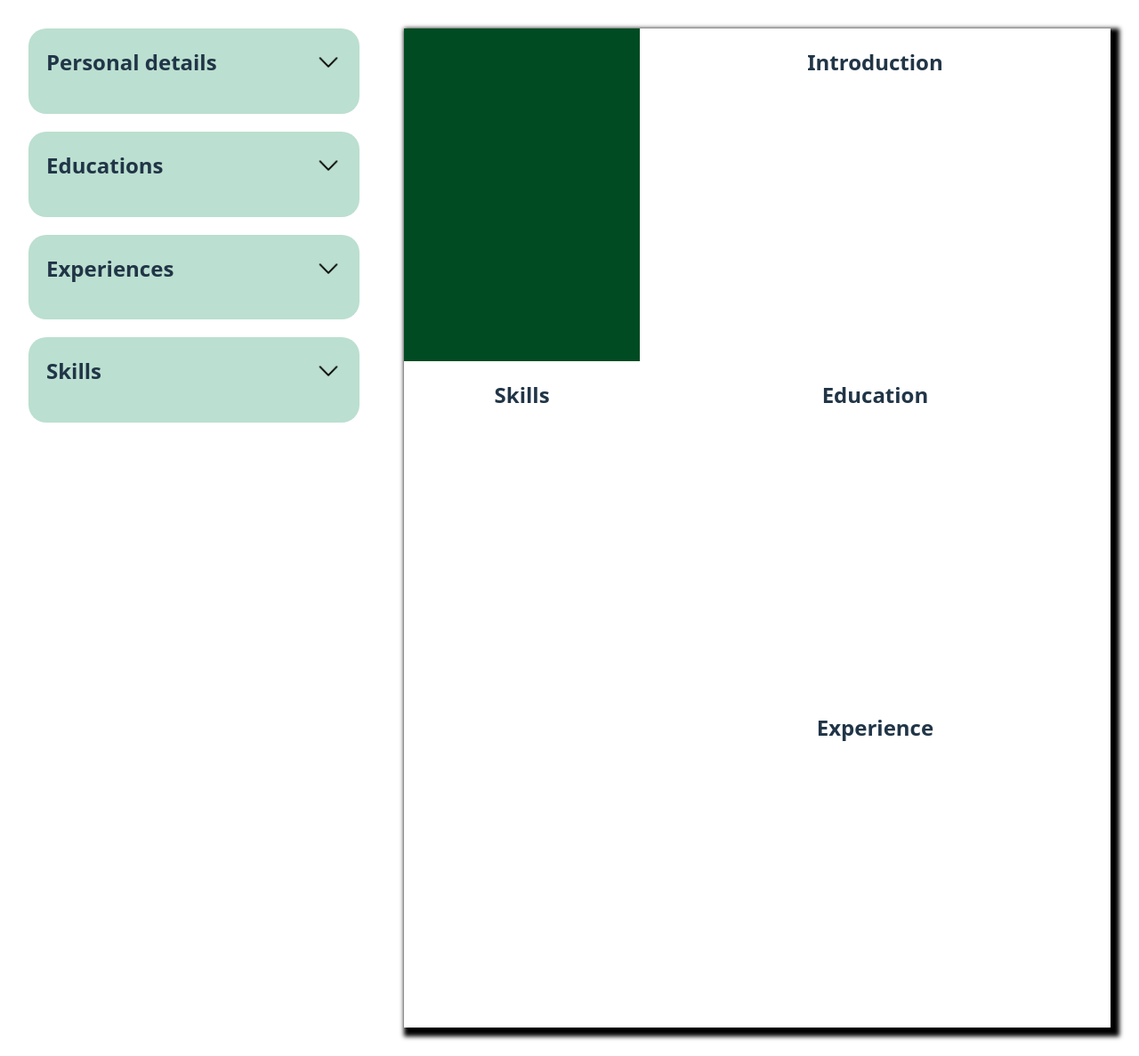
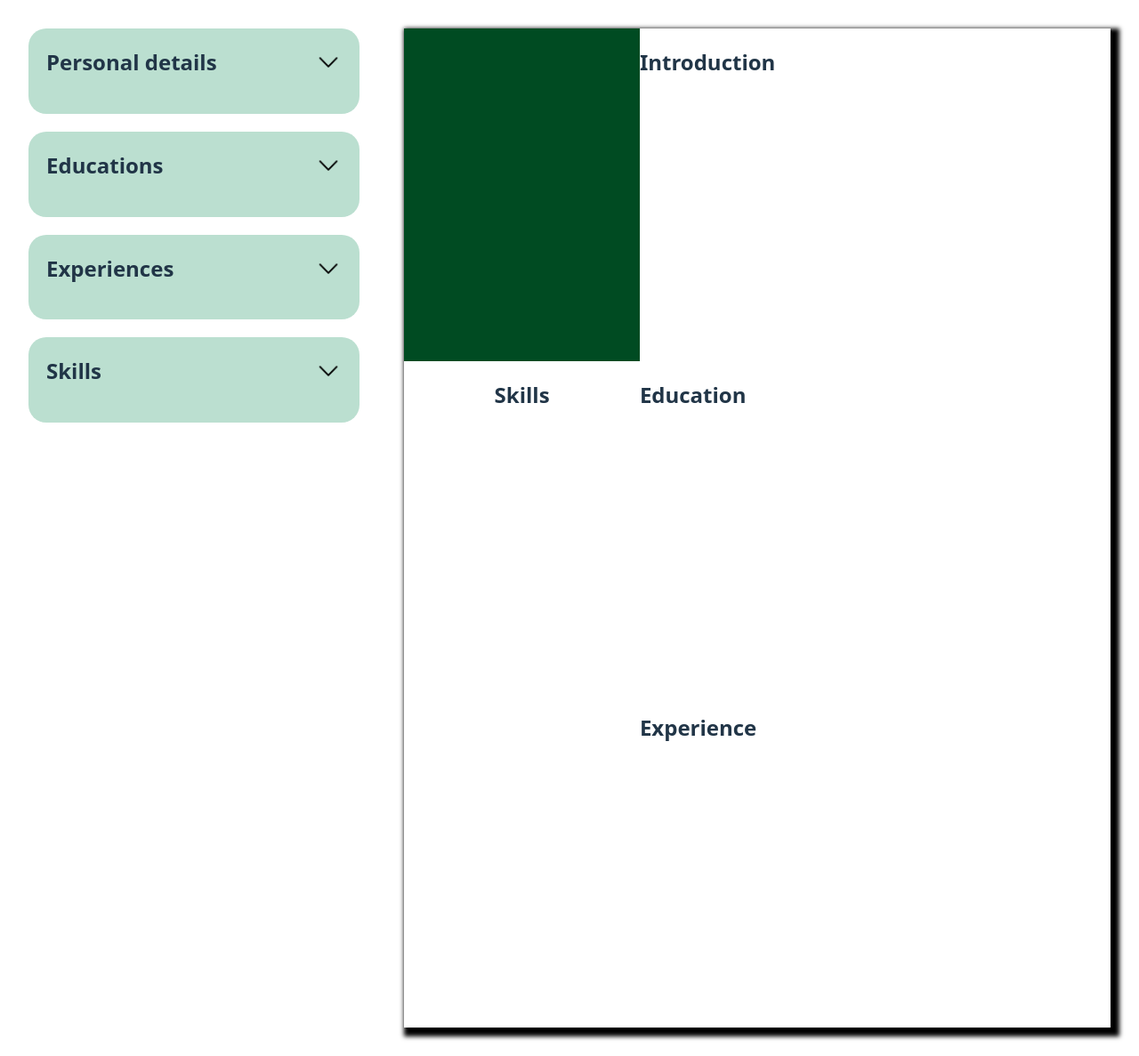
Before and after one commit to Petra-78/cv-app, a React (Vite) app: page / in a window 1280 px wide. Shown: the whole page at 89% size. Built offline with nearby package versions, Linux system fonts and the light colour scheme.

Commit message:
Finish styling the UI

```diff
--- a/src/styles/Education.css
+++ b/src/styles/Education.css
@@ -1,11 +1,15 @@
 .educations {
-  display: grid;
+  display: flex;
+  flex-direction: column;
+  align-items: center;
   grid-column: 2 / 3;
   grid-row: 2/3;
+  gap: 20px;
 }
 
 .educations > div {
   display: grid;
-  grid-template-columns: 1fr 3fr;
+  grid-template-columns: 1fr 2fr;
   text-align: left;
+  gap: 10px 50px;
 }
--- a/src/styles/Experience.css
+++ b/src/styles/Experience.css
@@ -1,4 +1,15 @@
 .experience {
+  display: flex;
+  flex-direction: column;
+  align-items: center;
+  grid-column: 2 / 3;
+  grid-row: 3/4;
+  gap: 20px;
+}
+
+.experience > div {
   display: grid;
-  grid-column: 2 / 3;
+  grid-template-columns: 1fr 2fr;
+  text-align: left;
+  gap: 10px 50px;
 }
--- a/src/styles/Personal.css
+++ b/src/styles/Personal.css
@@ -1,16 +1,25 @@
 .personalDetails {
   display: grid;
-
   background-color: rgb(0, 75, 34);
   color: aliceblue;
-  padding: 30px;
+  align-items: start;
+  justify-content: start;
 }
 
 .introduction {
   display: flex;
+  flex-direction: column;
   align-items: center;
-  justify-content: center;
-  grid-column: 2/3;
-  grid-row: 1/2;
+  justify-content: start;
   align-self: center;
+  width: 100%;
 }
+
+.introduction > p {
+  text-align: left;
+}
+
+.personalDetails > h2 {
+  text-align: left;
+  width: 100%;
+}
--- a/src/styles/Skills.css
+++ b/src/styles/Skills.css
@@ -1,4 +1,19 @@
 .skills {
-  display: grid;
   grid-column: 1 / 2;
 }
+
+ul {
+  display: flex;
+  flex-direction: column;
+  justify-content: center;
+  align-items: center;
+  padding: 0px;
+}
+
+li {
+  list-style: none;
+  border: var(--dark-green) 2px solid;
+  width: 80%;
+  padding: 5px 10px;
+  border-radius: 10px;
+}
```
